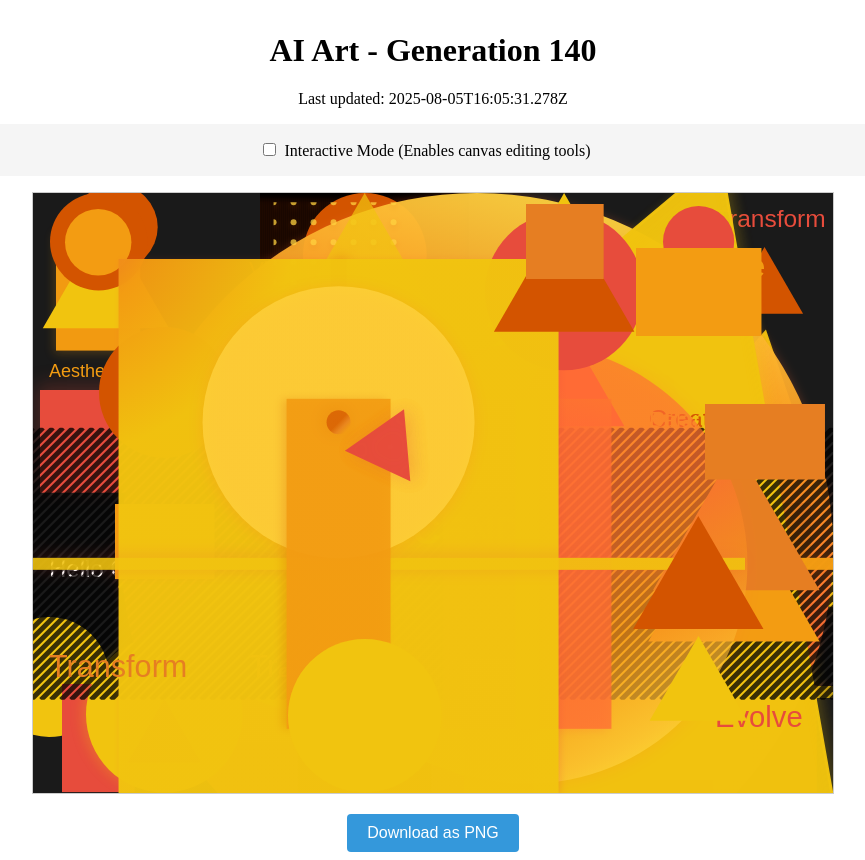
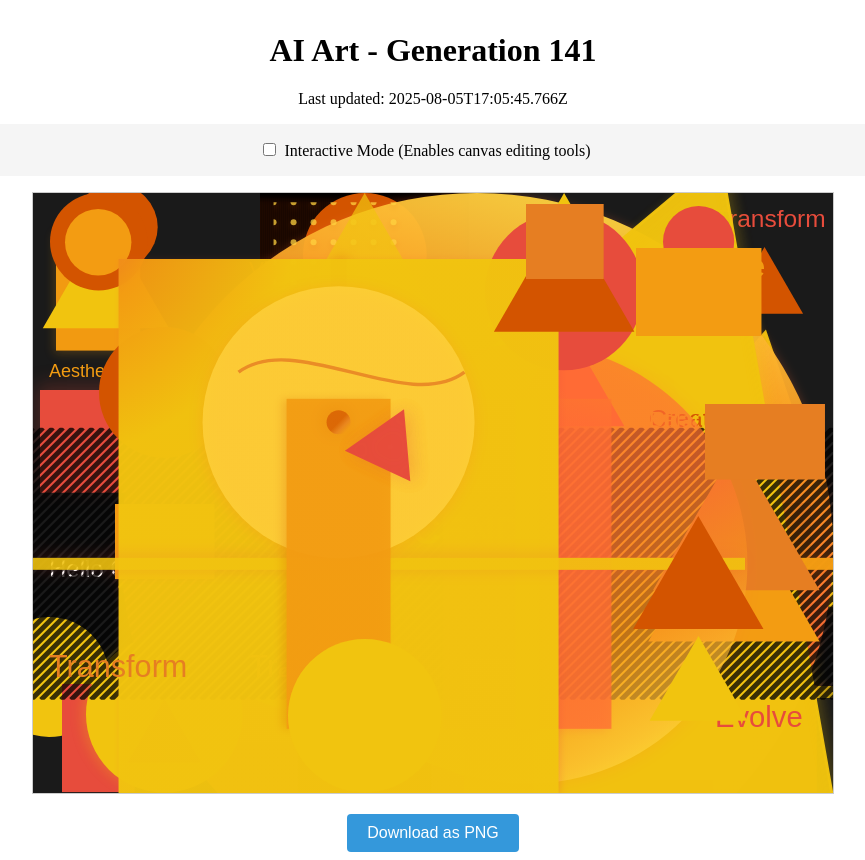
Before and after one commit to mcclowes/ai-art, a React (Vite) app: page / in a window 1280 px wide. Shown: the whole page, without its empty margins (207-1072 px from the left). Built offline with nearby package versions, Linux system fonts and the light colour scheme.

Commit message:
Improve artwork - Generation 141

```diff
--- a/src/artwork-state.ts
+++ b/src/artwork-state.ts
@@ -1564,9 +1564,21 @@ export const artworkState: ArtworkState = {
       },
       "opacity": 0.6942664372295541,
       "id": "gradient_circle_1754409931278"
+    },
+    {
+      "type": "curve",
+      "x": 205.56242274412858,
+      "y": 179.17181705809645,
+      "width": 225.91186331846436,
+      "height": 85.31021297248174,
+      "fillStyle": "#e67e22",
+      "strokeStyle": "#e67e22",
+      "strokeWidth": 3.4368783403268424,
+      "opacity": 0.8,
+      "id": "curve_1754413545766"
     }
   ],
-  "generation": 140,
-  "lastUpdated": "2025-08-05T16:05:31.278Z",
+  "generation": 141,
+  "lastUpdated": "2025-08-05T17:05:45.766Z",
   "cycleStarted": "2025-07-30T21:05:00.444Z"
 };
```
